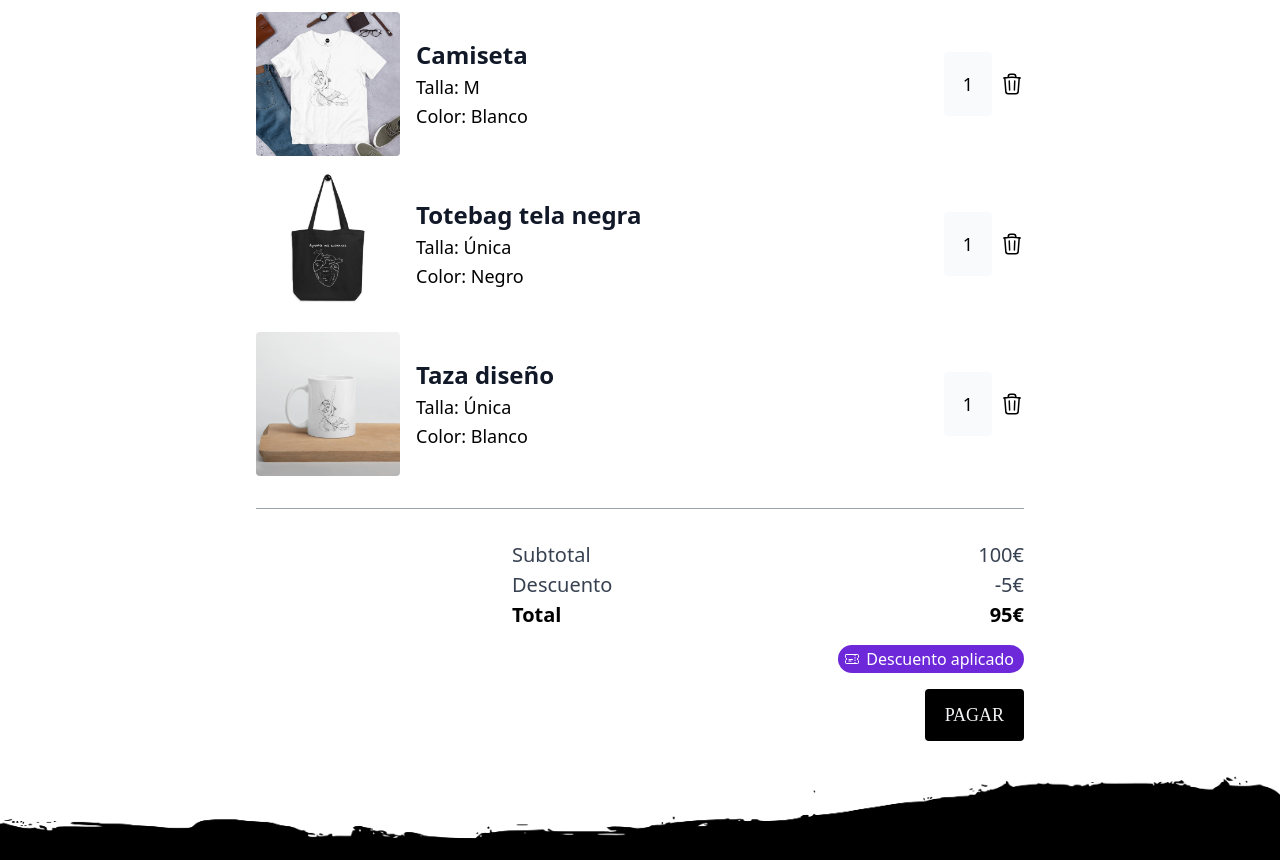
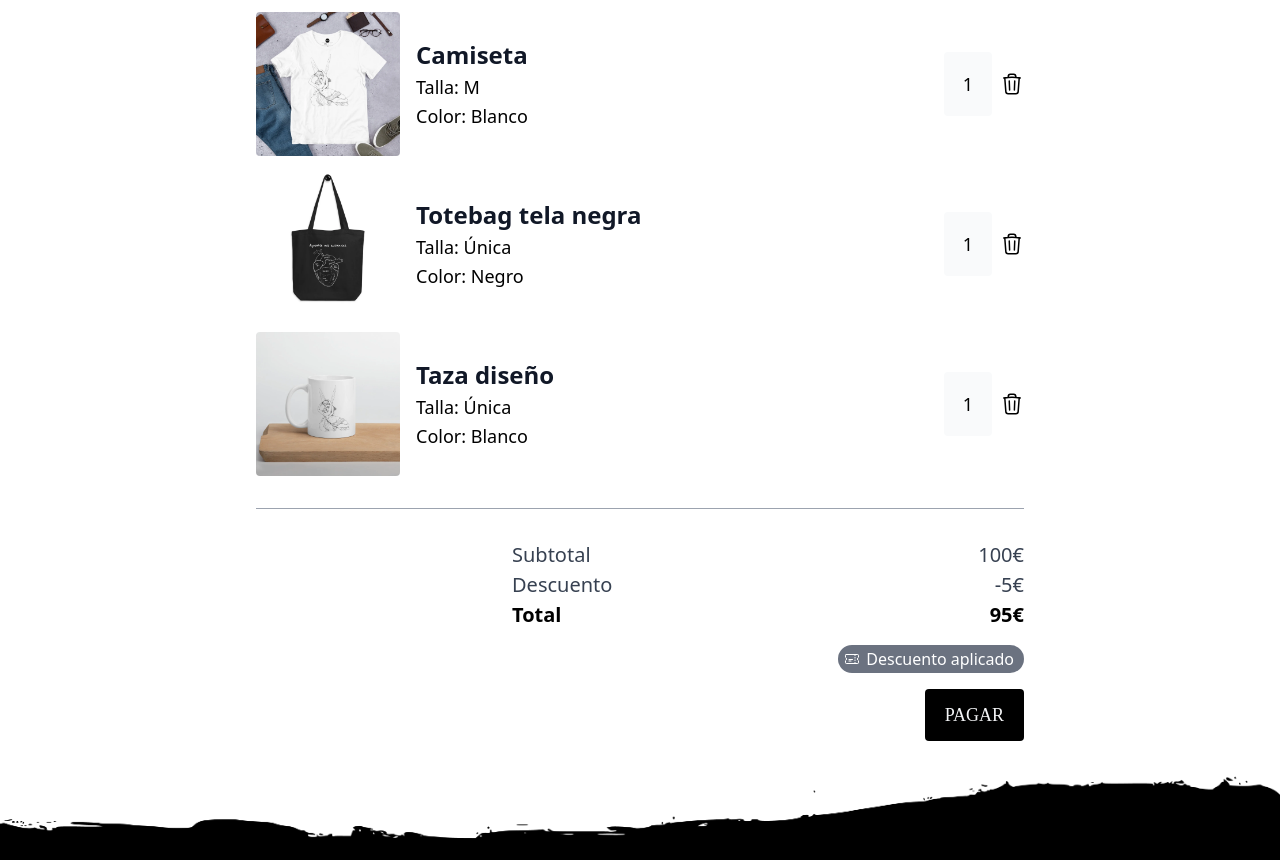
Before and after one commit to AndreaAngelGarcia/DWIC, a website: page ELEINK/html/carrito.html in a window 1280 px wide. Shown: the part 175-1035 px from the top of the page. Drawn offline with nearby package versions, Linux system fonts and the light colour scheme.

Commit message:
Actualización final página

```diff
--- a/ELEINK/html/carrito.html
+++ b/ELEINK/html/carrito.html
@@ -175,7 +175,7 @@
 
                             <div class="flex justify-end">
                                 <span
-                                    class="inline-flex items-center justify-center rounded-full bg-purple-700 px-2.5 py-0.5 text-white">
+                                    class="inline-flex items-center justify-center rounded-full bg-gray-500 px-2.5 py-0.5 text-white">
                                     <svg xmlns="http://www.w3.org/2000/svg" fill="none" viewBox="0 0 24 24"
                                         stroke-width="1.5" stroke="currentColor" class="-ml-1 mr-1.5 h-4 w-4">
                                         <path stroke-linecap="round" stroke-linejoin="round"
```
Also changed, not shown: ELEINK/dist/output.css.
